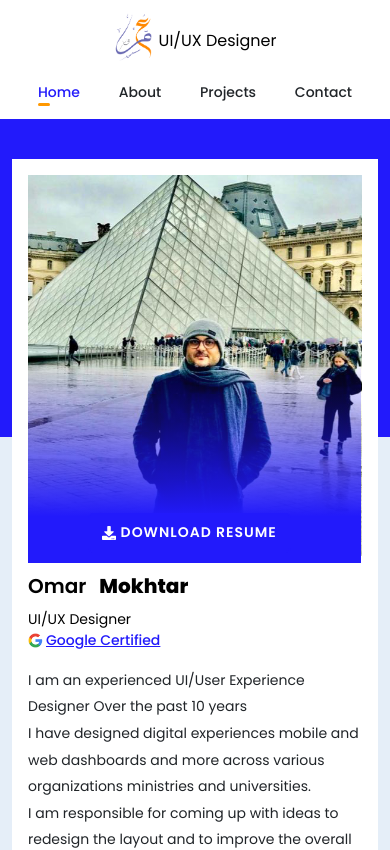
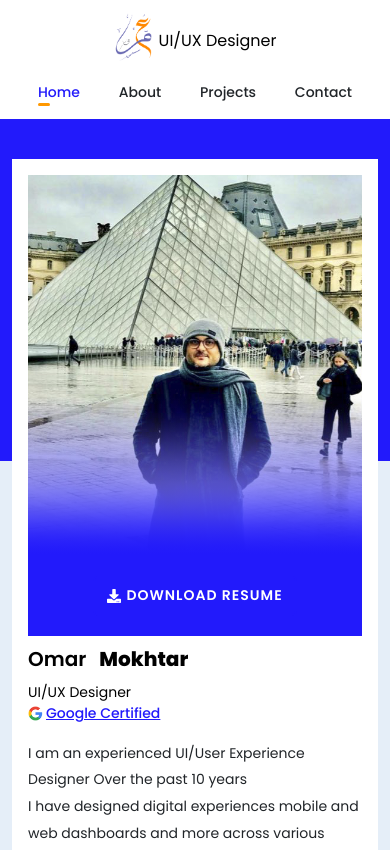
Before and after one commit to omarmok/my-react-webSite, a Next.js app: page / in a window 390 px wide. Shown: the top 850 px of the page. Built offline with nearby package versions, Linux system fonts and the light colour scheme; no server answers.

Commit message:
fix responsive

```diff
--- a/pages/index.js
+++ b/pages/index.js
@@ -19,13 +19,19 @@ export default function Home() {
           <div className="container">
           <div className="index__details">
               <div className="row">
-                <div className=" col-lg-4 col-sm-12 home-image"   >
-                  <div className='overlay'></div>
-                   <Image  alt="MyImage"  src={photo}/>
-                   {/* <Image  alt="MyImage"  src="../public/images/omar.png" width={600} height={600}  layout="responsive" objectFit='cover' /> */}
+                <div className=" col-lg-4 col-sm-12 "   >
 
-                   <div className="d-flex downloadresume">
-                    <a href="https://drive.google.com/file/d/1qmohDM5_31jg8aHfUuOBOALO2uuv9faK/view?usp=sharing"  className="btn section__title--btn btn mt-3 mx-2 homebtn"  download> <FaDownload  /> DOWNLOAD RESUME  </a>
+                <div className="home-image">
+
+                <div className='overlay'></div>
+                                  <Image  alt="MyImage"   src={photo}/>
+                                  {/* <Image  alt="MyImage"  src="../public/images/omar.png" width={600} height={600}  layout="responsive" objectFit='cover' /> */}
+
+                                  <div className="d-flex downloadresume">
+                                    <a href="https://drive.google.com/file/d/1qmohDM5_31jg8aHfUuOBOALO2uuv9faK/view?usp=sharing"  className="btn section__title--btn btn mt-3 mx-2 homebtn"  download> <FaDownload  /> DOWNLOAD RESUME  </a>
+                                </div>
+
+
                 </div>
 
                 </div>
--- a/styles/globals.scss
+++ b/styles/globals.scss
@@ -457,17 +457,20 @@ p {
 
 .home-image{
   position: relative;
+  display: flex;
+  align-items: center;
+  justify-content: center;
+  flex-direction: column;
+  background: #221afb;
   .overlay{
-    width: 93%;
+    width: 100%;
     height: 100%;
     background: linear-gradient(180deg, rgba(249, 251, 253,0) 48%, #221afb 88%);
     position: absolute;
     z-index: 99;
   }
   .downloadresume{
-    position: absolute;
-    bottom: 10px;
-    left: 20%;
+    margin-bottom: 20px;
     z-index: 100;
    a{
    svg{
```
Also changed, not shown: public/images/omar.png.
